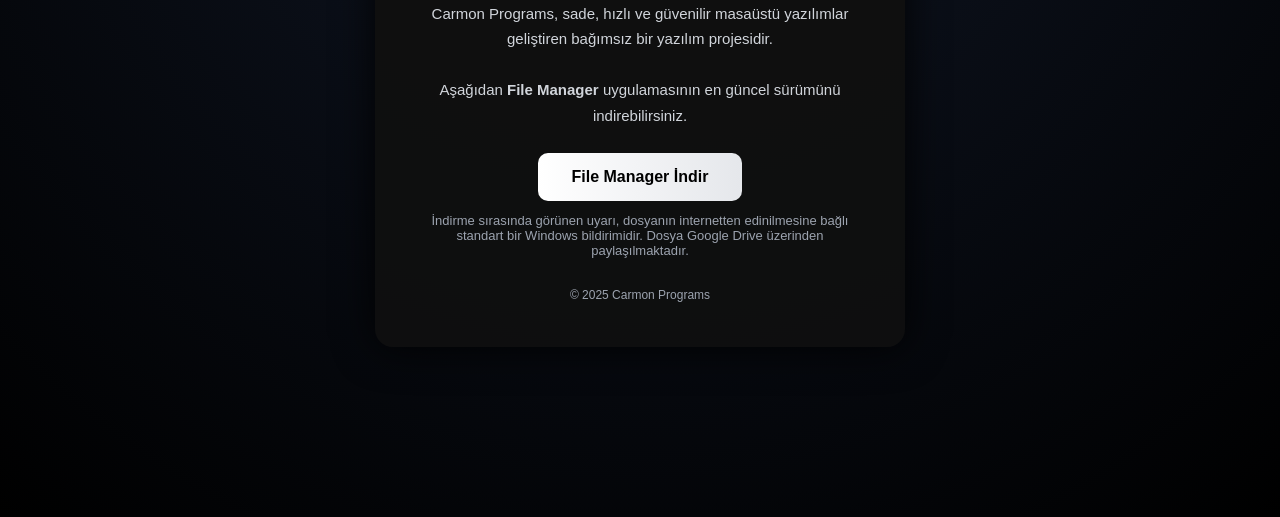
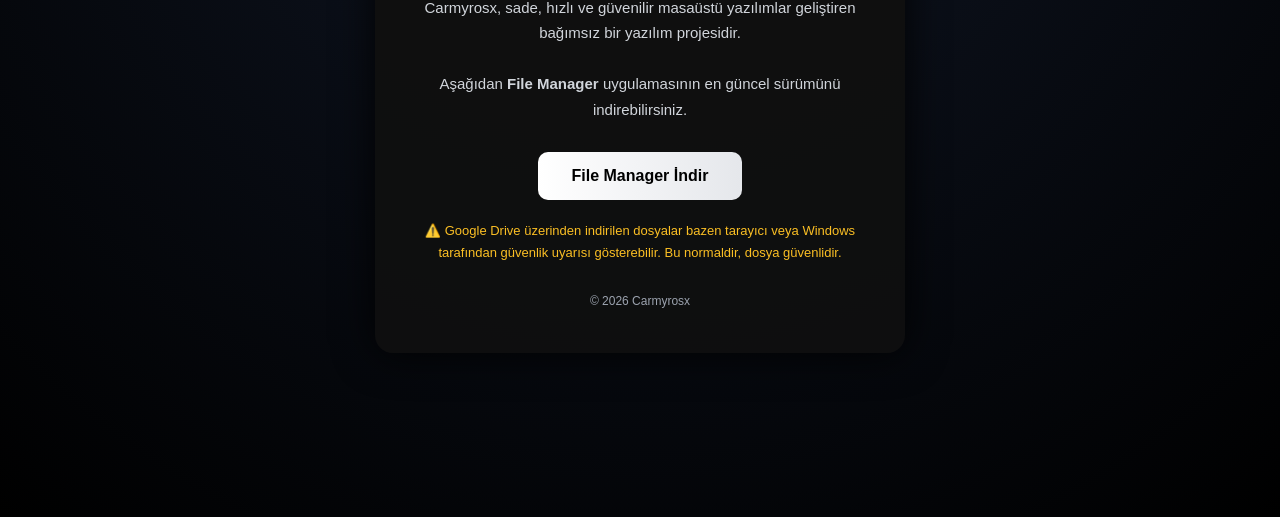
Before and after one commit to carmyrosx/carmyrosx, a plain HTML site: page index.html in a window 1280 px wide. Shown: the part 283-800 px from the top of the page. Drawn offline with Linux system fonts and the light colour scheme.

Commit message:
Add files via upload

```diff
--- a/index.html
+++ b/index.html
@@ -2,7 +2,7 @@
 <html lang="tr">
 <head>
     <meta charset="UTF-8">
-    <title>Carmon Programs</title>
+    <title>Carmyrosx</title>
     <meta name="viewport" content="width=device-width, initial-scale=1.0">
     <style>
         body {
@@ -36,7 +36,7 @@
             font-size: 15px;
             line-height: 1.7;
             color: #d1d5db;
-            margin-bottom: 25px;
+            margin-bottom: 30px;
         }
 
         a.download {
@@ -55,10 +55,10 @@
             box-shadow: 0 8px 20px rgba(255,255,255,0.2);
         }
 
-        .security-note {
+        .warning {
+            margin-top: 20px;
             font-size: 13px;
-            color: #9ca3af;
-            margin-top: 12px;
+            color: #fbbf24;
         }
 
         footer {
@@ -72,27 +72,26 @@
 
 <div class="container">
 
-    <h1>Carmon Programs</h1>
+    <h1>Carmyrosx</h1>
 
     <p>
-        Carmon Programs, sade, hızlı ve güvenilir masaüstü yazılımlar
+        Carmyrosx, sade, hızlı ve güvenilir masaüstü yazılımlar
         geliştiren bağımsız bir yazılım projesidir.
         <br><br>
         Aşağıdan <b>File Manager</b> uygulamasının en güncel sürümünü indirebilirsiniz.
     </p>
 
-    <!-- BURAYA GOOGLE DRIVE LİNKİNİ KOY -->
-    <a class="download" href="https://drive.google.com/file/d/1cYG7lKrEAALStUNiYtdDFBpq1b83vYCX/view?usp=drive_link">
+    <a class="download" href="https://drive.google.com/file/d/1C8ZPTZQk1Ng86YSoOwGT8MBWpswAL8Zb/view?usp=drive_link" download>
         File Manager İndir
     </a>
 
-    <div class="security-note">
-        İndirme sırasında görünen uyarı, dosyanın internetten edinilmesine bağlı
-        standart bir Windows bildirimidir. Dosya Google Drive üzerinden paylaşılmaktadır.
-    </div>
+    <p class="warning">
+        ⚠️ Google Drive üzerinden indirilen dosyalar bazen tarayıcı veya Windows tarafından güvenlik uyarısı gösterebilir.
+        Bu normaldir, dosya güvenlidir.
+    </p>
 
     <footer>
-        © 2025 Carmon Programs
+        © 2026 Carmyrosx
     </footer>
 
 </div>
```
